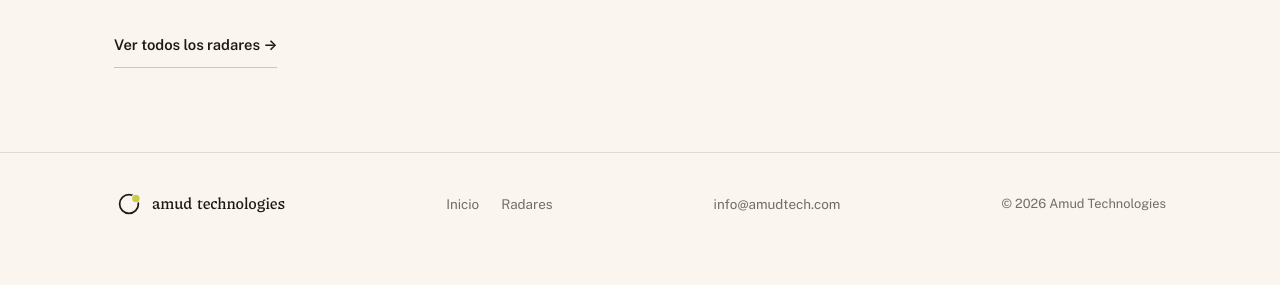
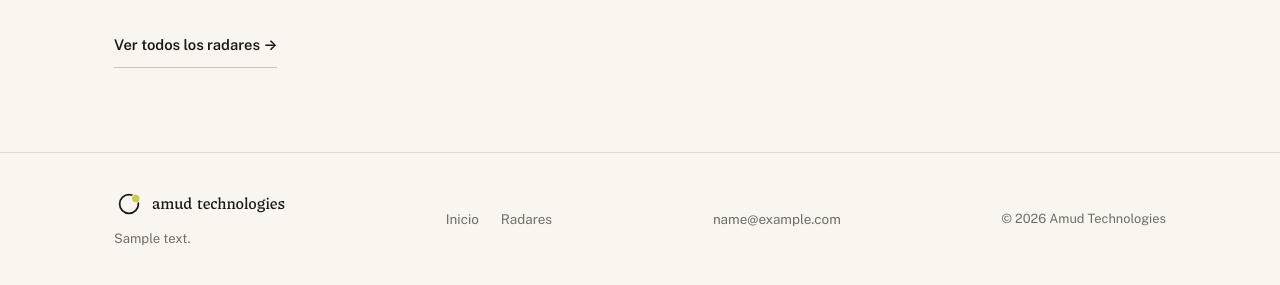
Before and after one commit to amudtechnologies/claims-engine, a Django app: page / in a window 1280 px wide. Shown: the part 1250-1535 px from the top of the page. Before the commit the page ends 1465 px from the top, so only its background shows below. Run offline with Django 5.2, Linux system fonts and the light colour scheme; tables that the repository leaves empty hold one stand-in row (values such as "Sample post").

Commit message:
cosmeting changes

```diff
--- a/web/amud_site/settings.py
+++ b/web/amud_site/settings.py
@@ -126,6 +126,7 @@ TEMPLATES = [
                 'django.template.context_processors.request',
                 'django.contrib.auth.context_processors.auth',
                 'django.contrib.messages.context_processors.messages',
+                'home.context_processors.company_profile',
             ],
         },
     },
--- a/web/amud_site/urls.py
+++ b/web/amud_site/urls.py
@@ -5,7 +5,7 @@ from django.urls import include, path
 from home import views as home_views
 
 urlpatterns = [
-    path("admin/", admin.site.urls),
+    path("management/admin/", admin.site.urls),
     path("robots.txt", home_views.robots_txt, name="robots_txt"),
     path("sitemap.xml", home_views.sitemap_xml, name="sitemap_xml"),
     path("", include("home.urls")),
--- /dev/null
+++ b/web/home/context_processors.py
@@ -0,0 +1,7 @@
+from .models import CompanyProfile
+
+
+def company_profile(request):
+    """Makes the company's own contact details (base.html's footer) available
+    on every page without every view repeating the lookup."""
+    return {"company_profile": CompanyProfile.objects.first()}
--- a/web/home/models.py
+++ b/web/home/models.py
@@ -1 +1,21 @@
-# Create your models here.
+from django.db import models
+
+
+class CompanyProfile(models.Model):
+    """Amud Technologies' own registration and contact details — the system's
+    transactional data about itself, not pipeline output.
+    """
+
+    name = models.CharField(max_length=255)
+    nit = models.CharField(max_length=32, verbose_name="NIT")
+    phone = models.CharField(max_length=32)
+    email = models.EmailField()
+    address = models.CharField(max_length=255)
+    description = models.TextField()
+
+    class Meta:
+        verbose_name = "company profile"
+        verbose_name_plural = "company profile"
+
+    def __str__(self) -> str:
+        return self.name
--- a/web/static/css/site.css
+++ b/web/static/css/site.css
@@ -427,6 +427,8 @@ a.radar-list-item:hover::after {
 /* FOOTER */
 .footer { border-top: 1px solid var(--hair); padding-top: 36px; padding-bottom: 36px; }
 .footer-inner { display: flex; align-items: center; justify-content: space-between; gap: 22px; flex-wrap: wrap; }
+.footer-brand { display: flex; flex-direction: column; gap: 10px; max-width: 340px; }
+.footer-desc { margin: 0; font-size: 0.82rem; line-height: 1.55; color: var(--ink-softer); }
 .footer-meta { display: flex; gap: 26px; flex-wrap: wrap; font-size: 0.84rem; color: var(--ink-softer); }
 .footer-copy { font-size: 0.8rem; color: var(--ink-softer); }
 
--- a/web/templates/base.html
+++ b/web/templates/base.html
@@ -79,6 +79,7 @@
 
   <footer class="footer">
     <div class="wrap footer-inner">
+      <div class="footer-brand">
         <div class="wordmark">
           <svg class="wordmark-mark" viewBox="0 0 48 48" fill="none" xmlns="http://www.w3.org/2000/svg" aria-hidden="true">
             <circle cx="24" cy="24" r="15" fill="none" stroke="#1C1A17" stroke-width="2.8"/>
@@ -87,12 +88,16 @@
           </svg>
           <span class="wordmark-text"><span>amud</span><span>technologies</span></span>
         </div>
+        {% if company_profile.description %}
+          <p class="footer-desc">{{ company_profile.description }}</p>
+        {% endif %}
+      </div>
       <nav class="footer-links">
         <a href="{% url 'home:index' %}">Inicio</a>
         <a href="{% url 'home:radares' %}">Radares</a>
       </nav>
       <div class="footer-meta">
-        <span>info@amudtech.com</span>
+        <span>{{ company_profile.email }}</span>
       </div>
       <div class="footer-copy">© 2026 Amud Technologies</div>
     </div>
```
Also changed, not shown: web/home/admin.py (+8 -1 lines), web/home/migrations/0001_initial.py (added). Lines whose indentation alone changed are shown as unchanged.
